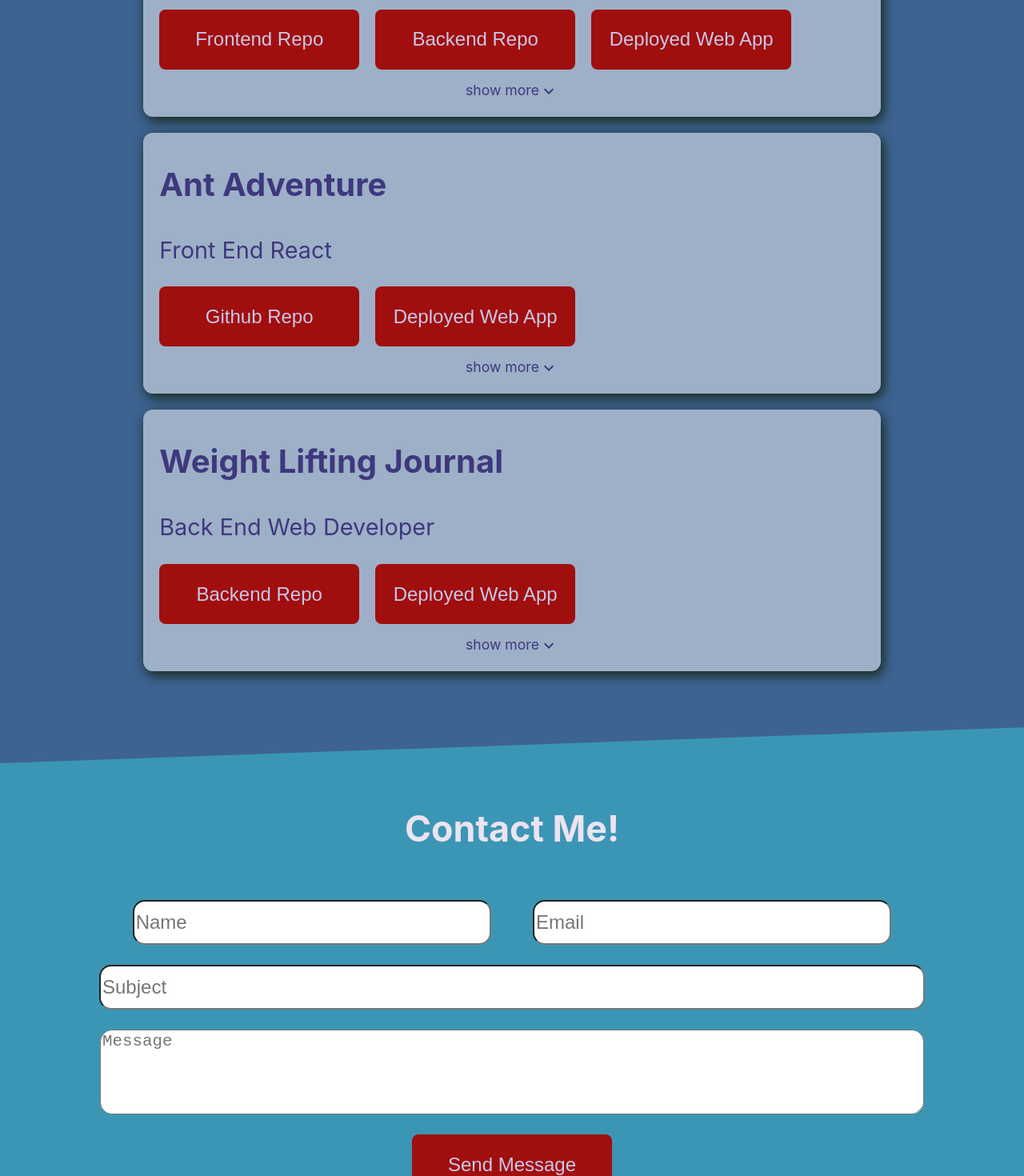
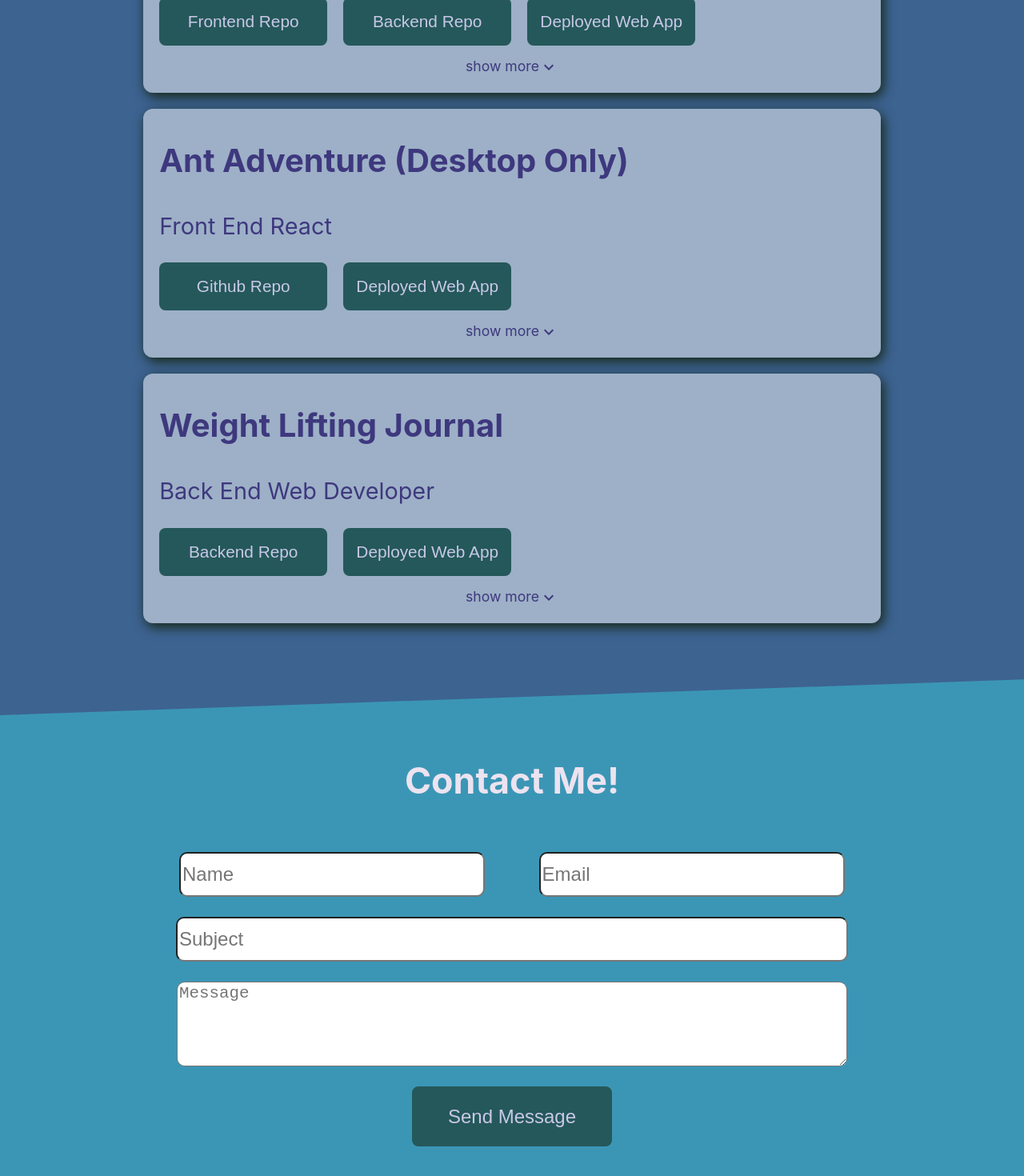
Before and after one commit to WilliamBerlin76/PersonalPortfolio, a React (Create React App) app: page / in a window 1280 px wide. Shown: the part 2220-3690 px from the top of the page at 80% size. Built offline with nearby package versions, Linux system fonts and the light colour scheme; no server answers.

Commit message:
aligned form fields, changed button color

```diff
--- a/src/Components/Skills.js
+++ b/src/Components/Skills.js
@@ -44,6 +44,7 @@ const Skills = () => {
                                     // height: '125px',
                                     // marginTop:'12px'
                                 } }
+                            alt='skill-logo'
                             className='skill-logo'
                             src="https://img.icons8.com/windows/256/000000/nodejs.png"/>
                         {/*<a href="https://icons8.com/icon/54087/nodejs">Nodejs icon by Icons8</a>*/}
--- a/src/dataArrays.js
+++ b/src/dataArrays.js
@@ -1,7 +1,7 @@
 export const projectData = [
     {
         name:'mNeme (flashcards application)',
-        role: 'Full Stack Web Developer',
+        role: 'Full Stack',
         frontend:'https://github.com/Lambda-School-Labs/flashcards-fe',
         backend:'https://github.com/Lambda-School-Labs/flashcards-be',
         deployedLink: 'https://mneme-staging.netlify.com/',
@@ -9,7 +9,7 @@ export const projectData = [
 
     },
     {
-        name:'Treasure Hunter',
+        name:'Treasure Hunter (Desktop Only)',
         role:'Full Stack',
         frontend: 'https://github.com/WilliamBerlin76/treasure-hunt',
         backend: 'https://github.com/WilliamBerlin76/cs_bw2_be',
@@ -18,7 +18,7 @@ export const projectData = [
 
     },
     {
-        name:'Ant Adventure',
+        name:'Ant Adventure (Desktop Only)',
         role:'Front End React',
         githubLink:'https://github.com/CS26-Team-PleaseComeToBrazil-Mud-Game',
         deployedLink:'https://ant-adventure.now.sh/',
--- a/src/styles.scss
+++ b/src/styles.scss
@@ -201,12 +201,12 @@ body {
      button{
        border: 0;
        text-decoration: none;
-       font-size: 1.5rem;
+       font-size: 1.3rem;
        margin-left: 20px;
-       background: #a10e0e;
+       background: #25585a;
        color: #c8c8e8;
-       width: 250px;
-       height: 75px;
+       width: 210px;
+       height: 60px;
        border-radius: 8px;
        transition: .2s;
        @media screen and (max-width: 500px){
@@ -218,7 +218,8 @@ body {
        }
        &:hover{
          cursor: pointer;
-         color: #a10e0e;
+         color: #25585a;
+         border: 2px solid #25585a;
          background: #c8c8e8;
         }
       }
@@ -262,21 +263,25 @@ body {
   .contact-form{
     display: flex;
     flex-direction: column;
-    width: 80%;
+    width: 65%;
     align-items: center;
     .small-buttons-container{
       display:flex;
       width: 100%;
-      justify-content: center;
+      justify-content: space-between;
       .small-input{
-        width: 43%;
-        margin: 25px 26px;
+        width: 45%;
+        margin: 25px 0;
       }
     }
     input{
       height: 50px;
-      border-radius: 15px;
+      border-radius: 10px;
       font-size: 1.5rem;
+      @media(max-width: 500px){
+        height: 30px;
+        font-size: 1.2rem;
+      }
     }
     .form-subject{
       width: 100%;
@@ -285,7 +290,7 @@ body {
     .form-message{
       width: 100%;
       height: 100px;
-      border-radius: 15px;
+      border-radius: 10px;
       font-size: 1.3rem;
       margin-bottom: 25px;
     }
@@ -294,7 +299,7 @@ body {
       text-decoration: none;
       font-size: 1.5rem;
       margin-bottom: 50px;
-      background: #a10e0e;
+      background: #25585a;
       color: #c8c8e8;
       width: 250px;
       height: 75px;
@@ -302,7 +307,8 @@ body {
       transition: .2s;
       &:hover{
         cursor: pointer;
-        color: #a10e0e;
+        color: #25585a;
+        border: 2px solid #25585a;
         background: #c8c8e8;
       }
     }
```
Also changed, not shown: src/Components/header.js (+1 -13 lines).
